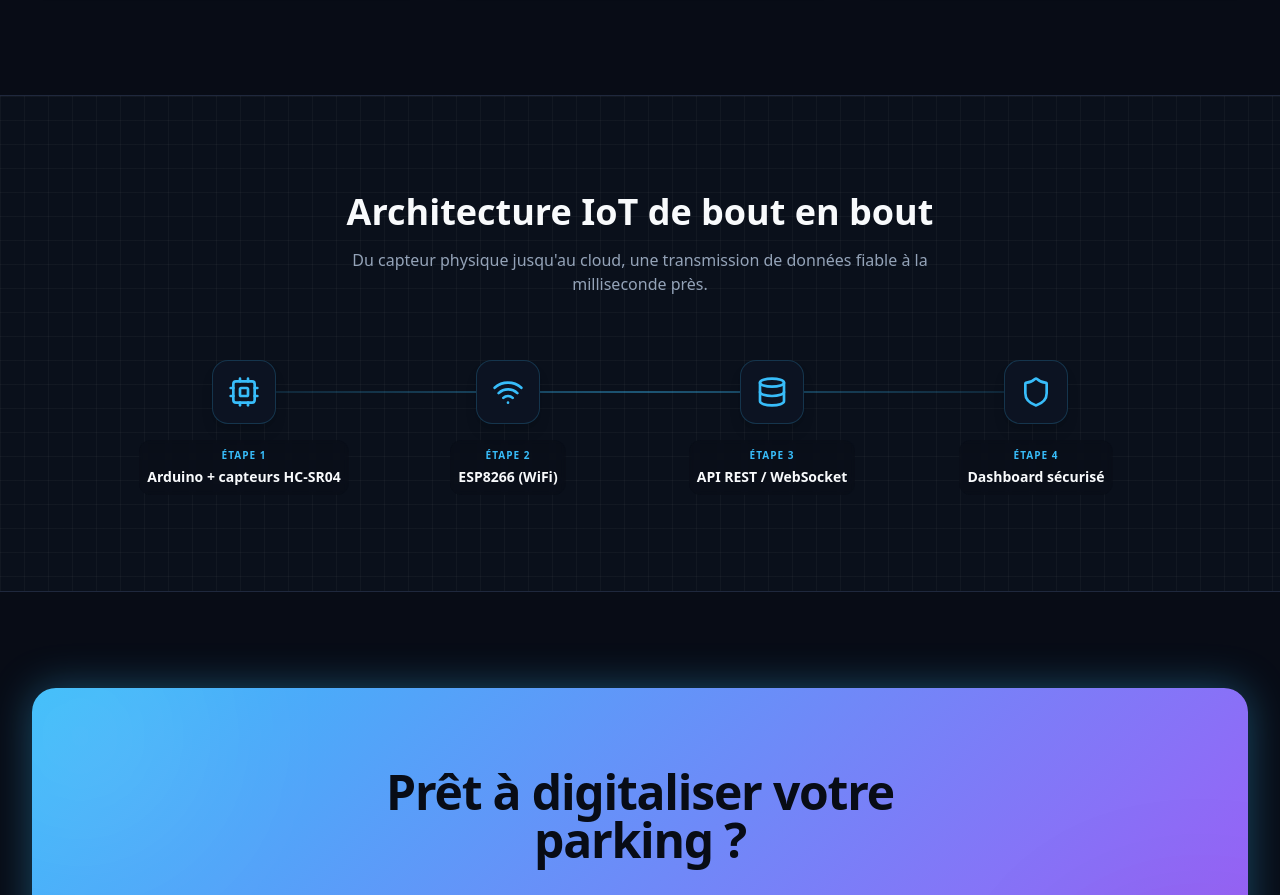
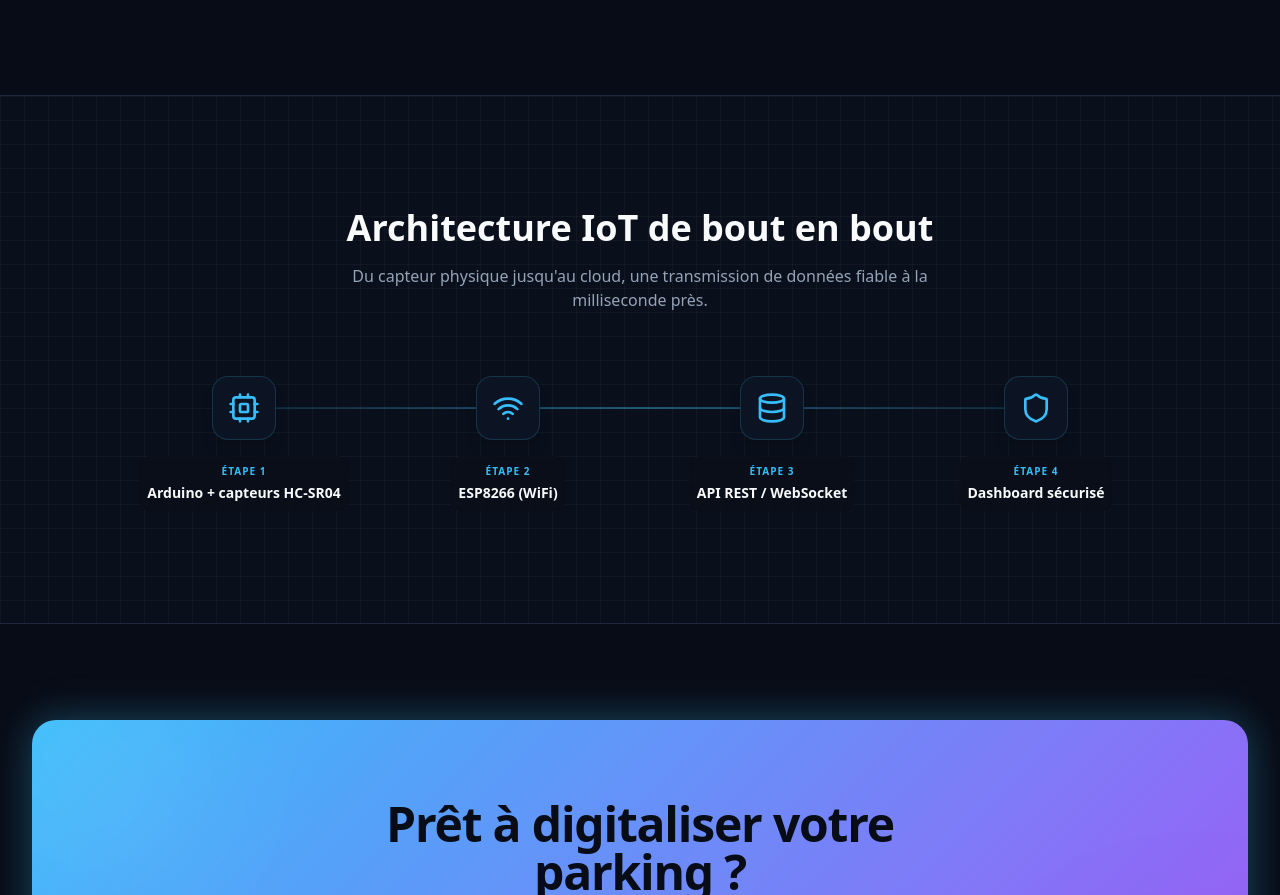
Before and after one commit to Am-Oussema/Smartpark, a React (Vite) app: page / in a window 1280 px wide. Shown: the part 1646-2541 px from the top of the page. Built offline with nearby package versions, Linux system fonts and the light colour scheme; no server answers; the HTML template or start-up script is replaced by a standard one.

Commit message:
chore: adjust landing page architecture section spacing

```diff
--- a/src/pages/Landing.tsx
+++ b/src/pages/Landing.tsx
@@ -204,7 +204,7 @@ export default function Landing() {
       </section>
 
       {/* Stack */}
-      <section id="stack" className="relative border-y border-border bg-secondary/20 py-24 overflow-hidden">
+      <section id="stack" className="relative border-y border-border bg-secondary/20 py-28 overflow-hidden">
         {/* Tech Grid Pattern */}
         <div className="absolute inset-0 z-0 bg-[linear-gradient(to_right,#80808012_1px,transparent_1px),linear-gradient(to_bottom,#80808012_1px,transparent_1px)] bg-[size:24px_24px] pointer-events-none" />
 
```
